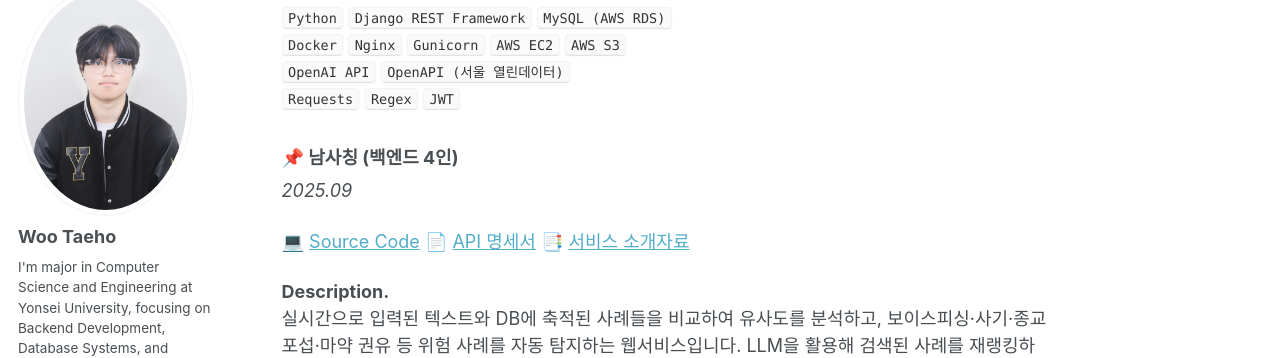
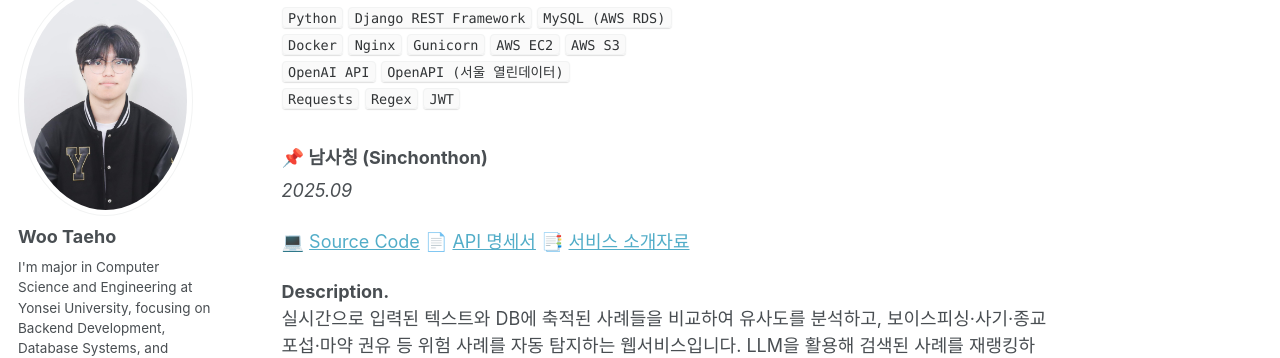
Before and after one commit to wooxogh/wooxogh.github.io, a Jekyll site: the page built from _pages/about.md, in a window 1280 px wide and 900 px high, scrolled down 1062 px. Shown: the part 113-471 px from the top of the window. Built offline with Jekyll 4.4.1, drawn with Linux system fonts in a browser that asks for light colours; a script that is not in the unit is left out.

Commit message:
디테일

```diff
--- a/_pages/about.md
+++ b/_pages/about.md
@@ -42,7 +42,7 @@ Experiences
 `OpenAI API` `OpenAPI (서울 열린데이터)`
 `Requests` `Regex` `JWT`
 
-### 📌 남사칭 (백엔드 4인)
+### 📌 남사칭 (Sinchonthon)
 *2025.09*
 
 💻 [Source Code](https://github.com/Sinchonthon-team7/Backend.git)
@@ -72,8 +72,7 @@ Honors & Awards
 
 Extracurricular Activities
 ------
-
-#### 연세대학교 컴퓨터과학과 학생회 — 부학생회장 (2024)
+### 연세대학교 컴퓨터과학과 학생회 — 부학생회장 (2024)
 - 학과 학생회 부학생회장으로서 약 600명 규모의 학과 학생들을 대상으로 한 주요 행사(OT, MT, 축제 부스 등) 기획 및 운영 총괄
 - 약 20명 규모의 집행부를 관리하며 회의 주재, 예산 및 일정 관리 수행
 - 학생, 교수, 교직원 등 다양한 이해관계자와의 조율을 통해 원활한 의사소통 능력과 문제 해결 능력을 배양
```
